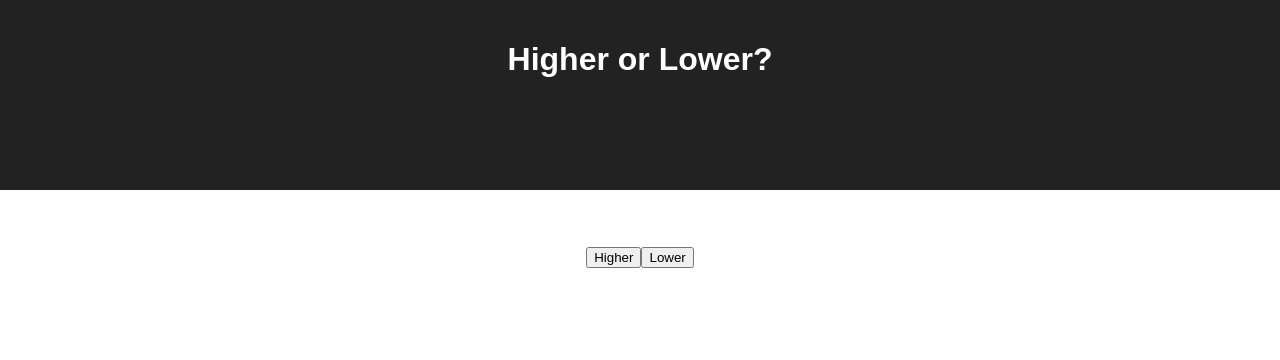
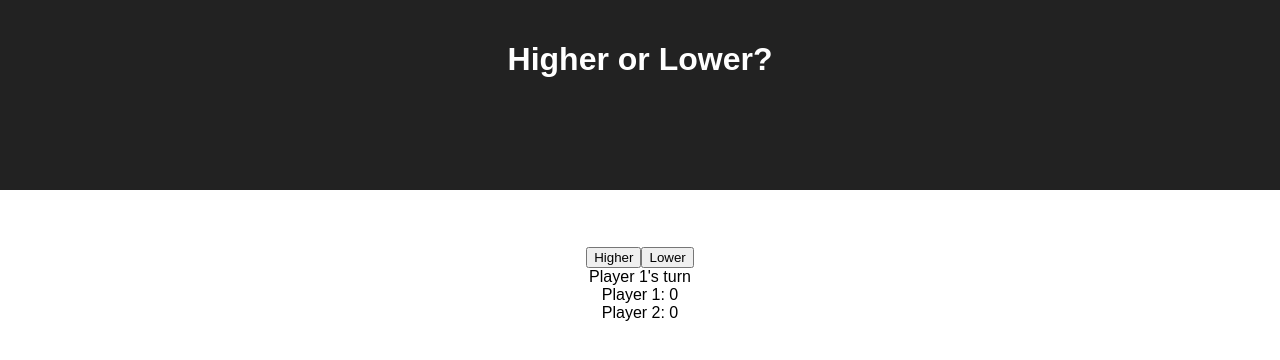
Before and after one commit to DavidIvy003/hilo, a React (Create React App) app: page / in a window 1280 px wide. Shown: the top 360 px of the page. Built offline with nearby package versions, Linux system fonts and the light colour scheme; no server answers.

Commit message:
Show current scores

```diff
--- a/src/components/App.js
+++ b/src/components/App.js
@@ -2,6 +2,7 @@ import React, { Component } from 'react'
 import '../styles/App.css'
 import Deck from './Deck'
 import Controller from './Controller'
+import Score from './Score'
 import { createDeck } from '../actions/deckActions'
 
 class App extends Component {
@@ -15,6 +16,7 @@ class App extends Component {
       <div className="App">
         <Deck />
         <Controller />
+        <Score />
       </div>
     )
   }
--- /dev/null
+++ b/src/components/Score.js
@@ -0,0 +1,24 @@
+import React from 'react';
+import { connect } from 'react-redux'
+import { bindActionCreators } from 'redux';
+
+const Score = props => (
+  <div>
+    <div>Player { props.currentPlayer }'s turn</div>
+    <div>Player 1: { props.player1 }</div>
+    <div>Player 2: { props.player2 }</div>
+  </div>
+)
+
+const mapStateToProps = (state) => {
+  console.log('map to state to props, state.deckId: ', state);
+  return {
+    player1: state.game.scores[0],
+    player2: state.game.scores[1],
+    currentPlayer: state.game.currentPlayer + 1,
+  }
+}
+
+export default connect(
+  mapStateToProps
+)(Score);
```
